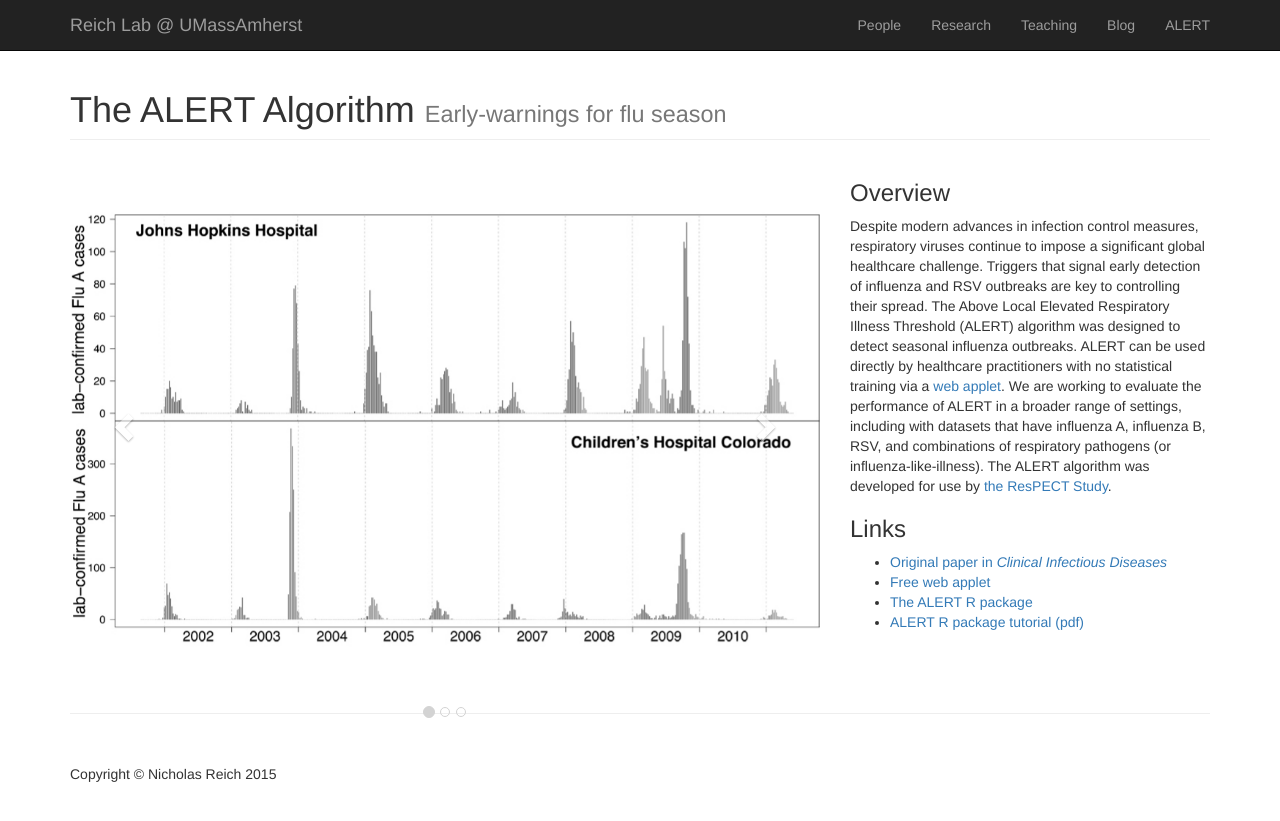
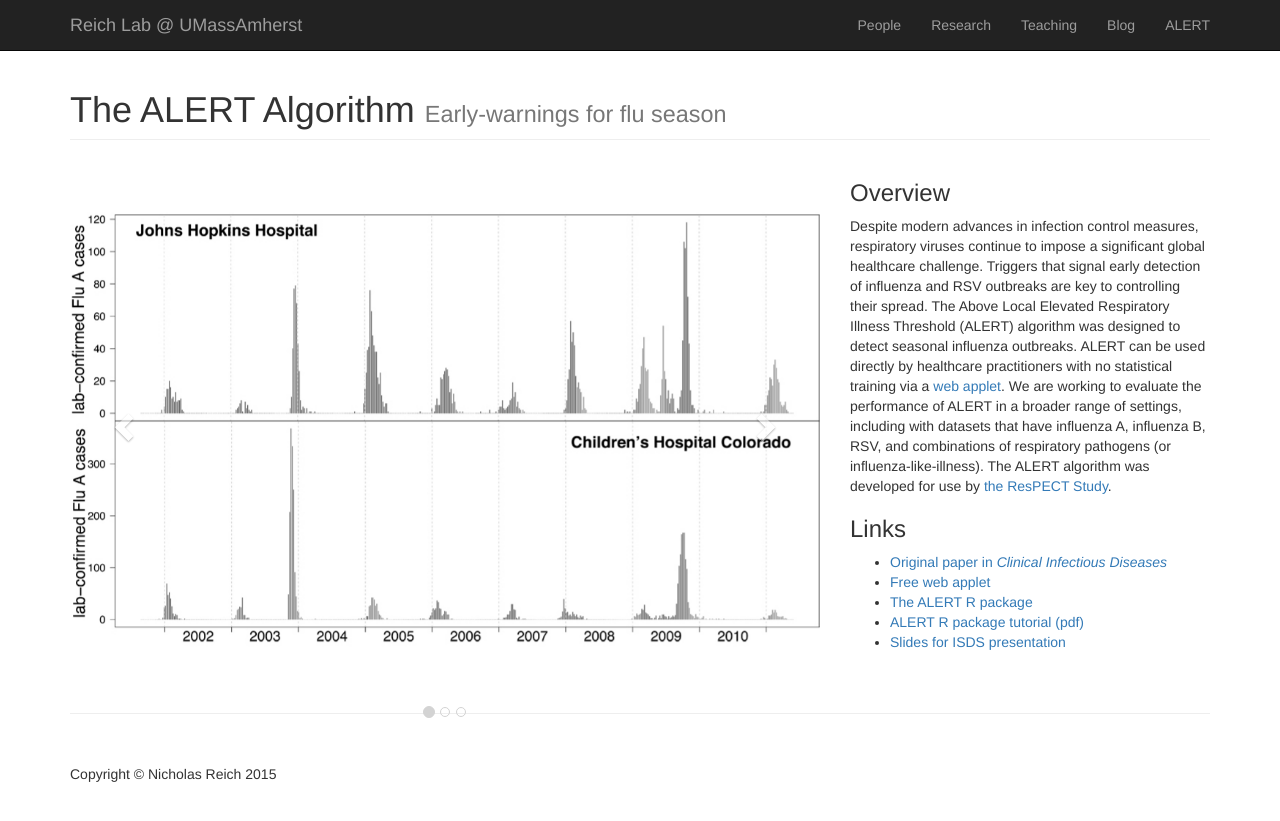
Before and after one commit to reichlab/reichlab.github.io, a Jekyll site: the page built from alert.html, in a window 1280 px wide. Shown: the top 821 px of the page. Built offline with Jekyll 4.4.1, drawn with Linux system fonts in a browser that asks for light colours; comment, search, counter and statistics services are not loaded.

Commit message:
adding alert slides link.

```diff
--- a/alert.html
+++ b/alert.html
@@ -59,6 +59,7 @@ layout: default
                     <li><a href="http://iddynamics.jhsph.edu/apps/shiny/ALERT/">Free web applet</a></li>
                     <li><a href="https://github.com/reichlab/ALERT">The ALERT R package</a></li>
                     <li><a href="https://github.com/reichlab/ALERT/raw/master/vignettes/ALERTDocumentation.pdf">ALERT R package tutorial (pdf)</a></li>
+                    <li><a href="https://speakerdeck.com/nickreich/triggering-interventions-for-flu-the-alert-algorithm">Slides for ISDS presentation</a></li>
                 </ul>
             </div>
 
```
